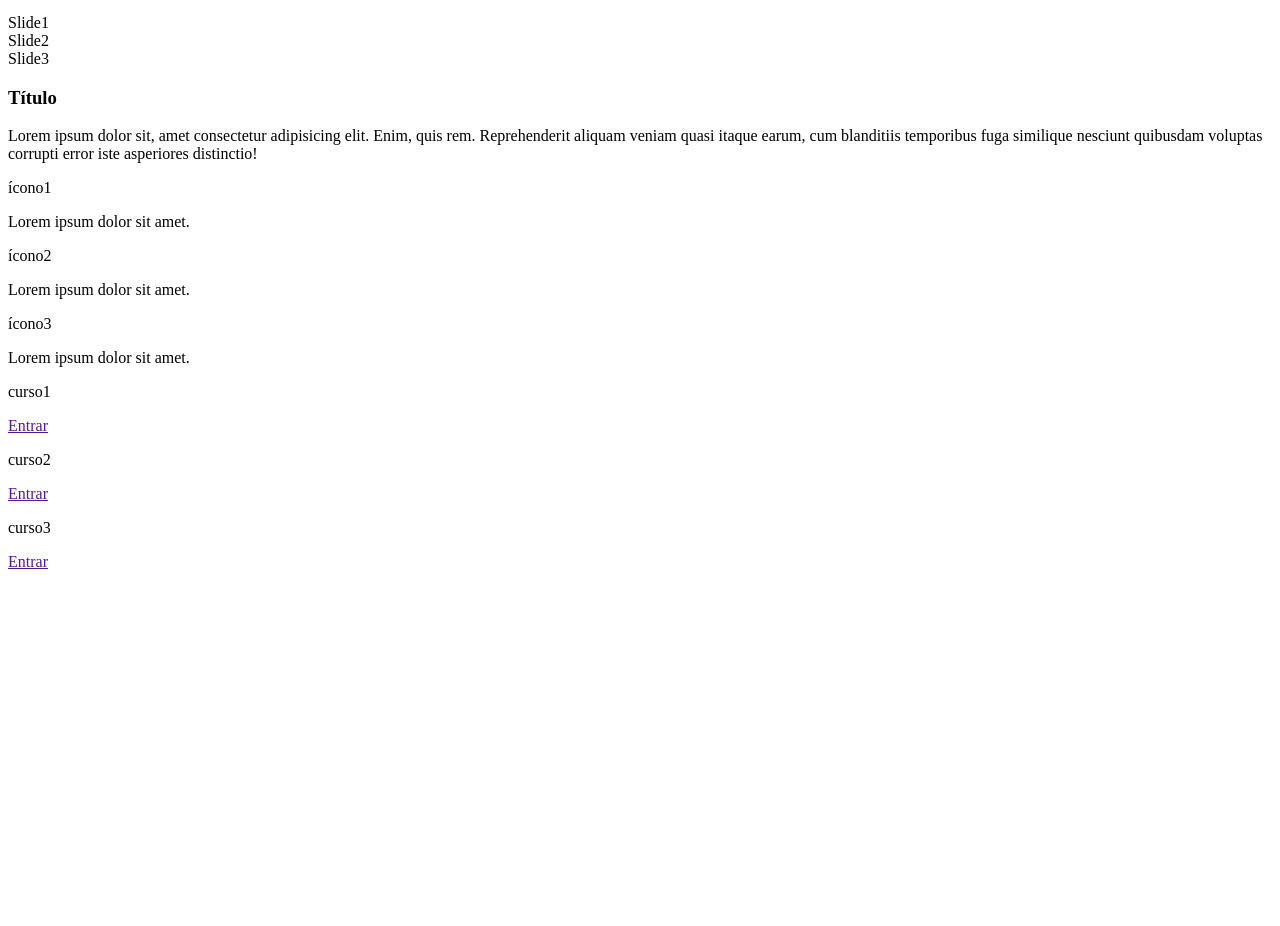
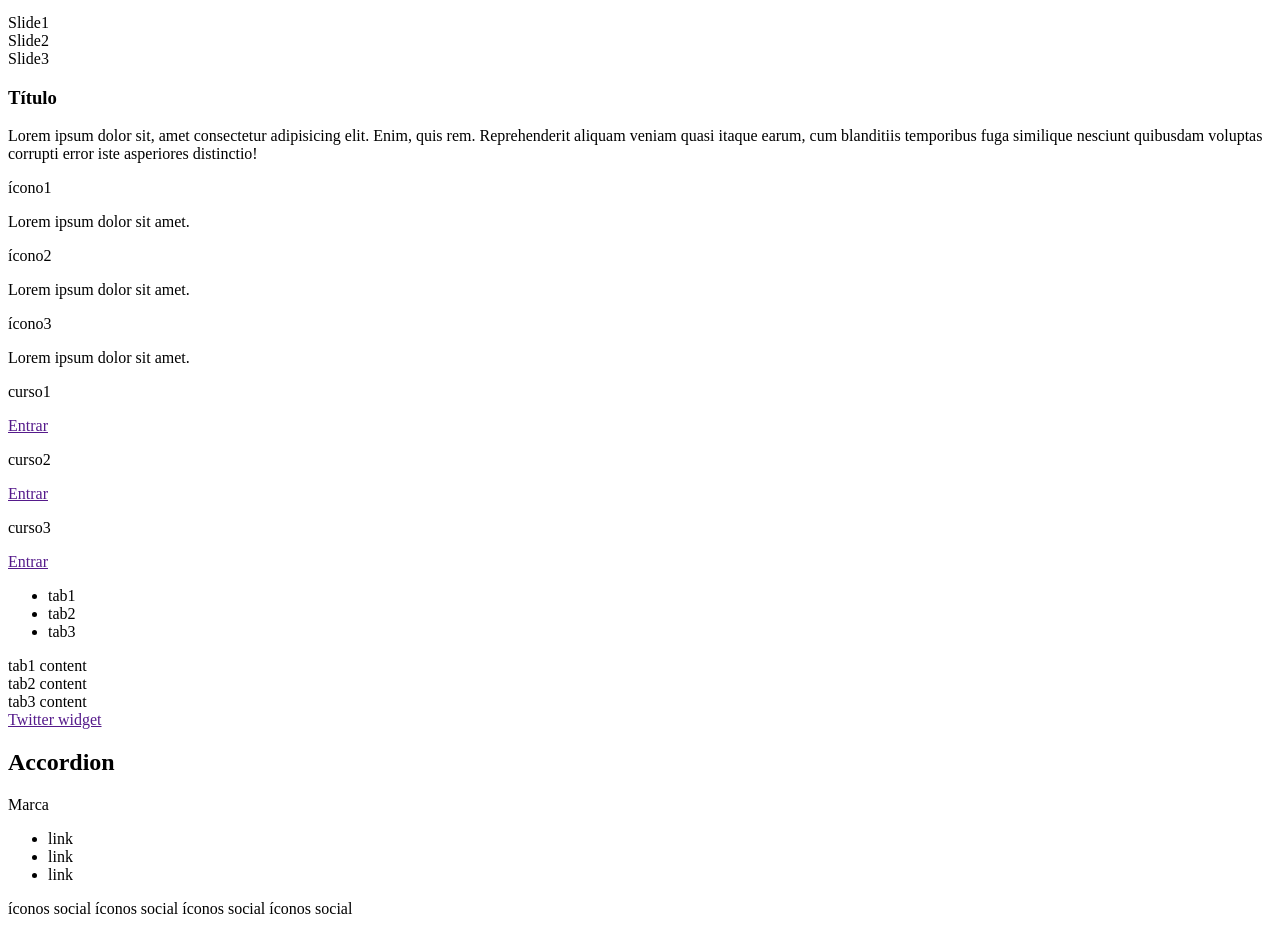
Before and after one commit to agustinpfs/CIT1, a plain HTML site: page index.html in a window 1280 px wide. Shown: the part 106-1032 px from the top of the page. Before the commit the page ends 800 px from the top, so only its background shows below. Drawn offline with Linux system fonts and the light colour scheme.

Commit message:
add basic structure aside and footer sections

```diff
--- a/index.html
+++ b/index.html
@@ -58,7 +58,39 @@
             </div>
         </section>
     </main>
-    <aside></aside>
-    <footer></footer>
+    <aside>
+        <section>
+            <ul>
+                <li>tab1</li>
+                <li>tab2</li>
+                <li>tab3</li>
+            </ul>
+            <div>tab1 content</div>
+            <div>tab2 content</div>
+            <div>tab3 content</div>
+        </section>
+        <section>
+            <a href="">Twitter widget</a>
+        </section>
+        <section>
+            <h2>Accordion</h2>
+        </section>
+    </aside>
+    <footer>
+        <section>Marca</section>
+        <section>
+            <ul>
+                <li>link</li>
+                <li>link</li>
+                <li>link</li>
+            </ul>
+        </section>
+        <section>
+            <span>íconos social</span>
+            <span>íconos social</span>
+            <span>íconos social</span>
+            <span>íconos social</span>
+        </section>
+    </footer>
 </body>
 </html>
```
